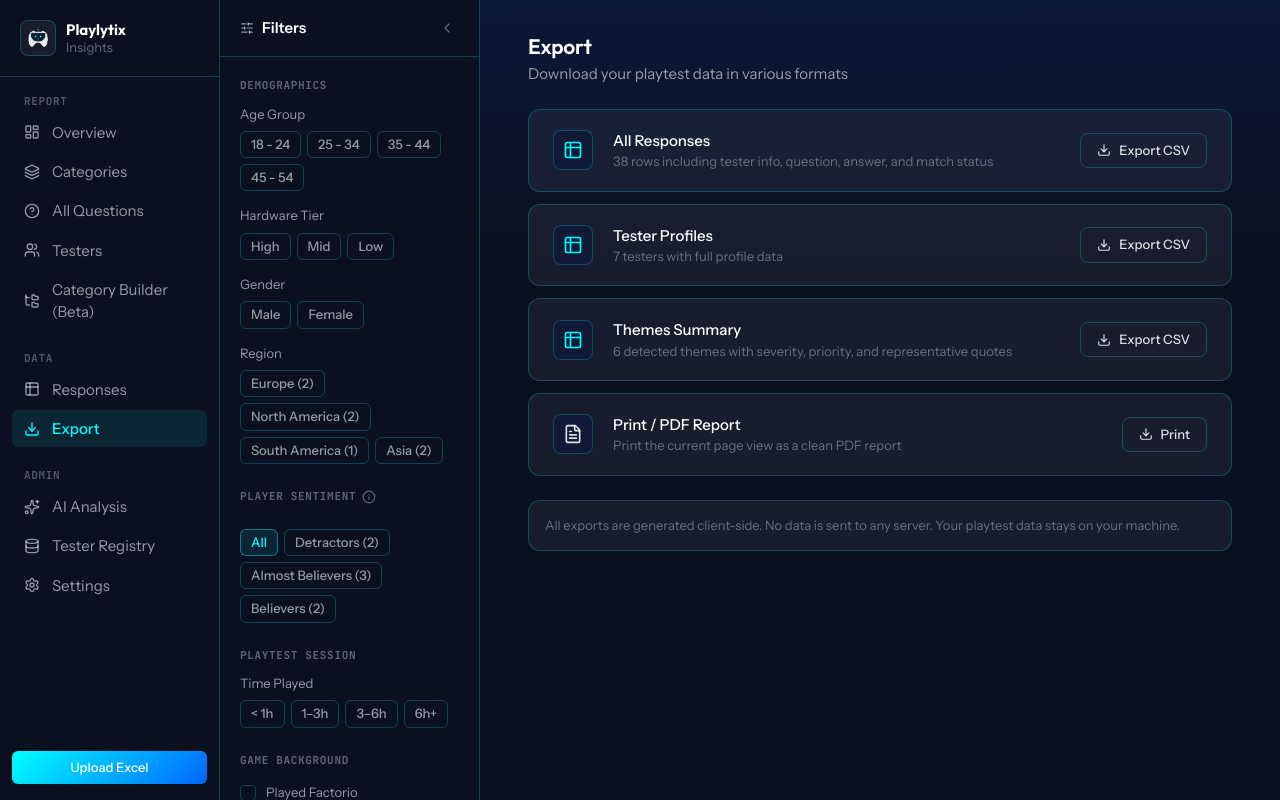
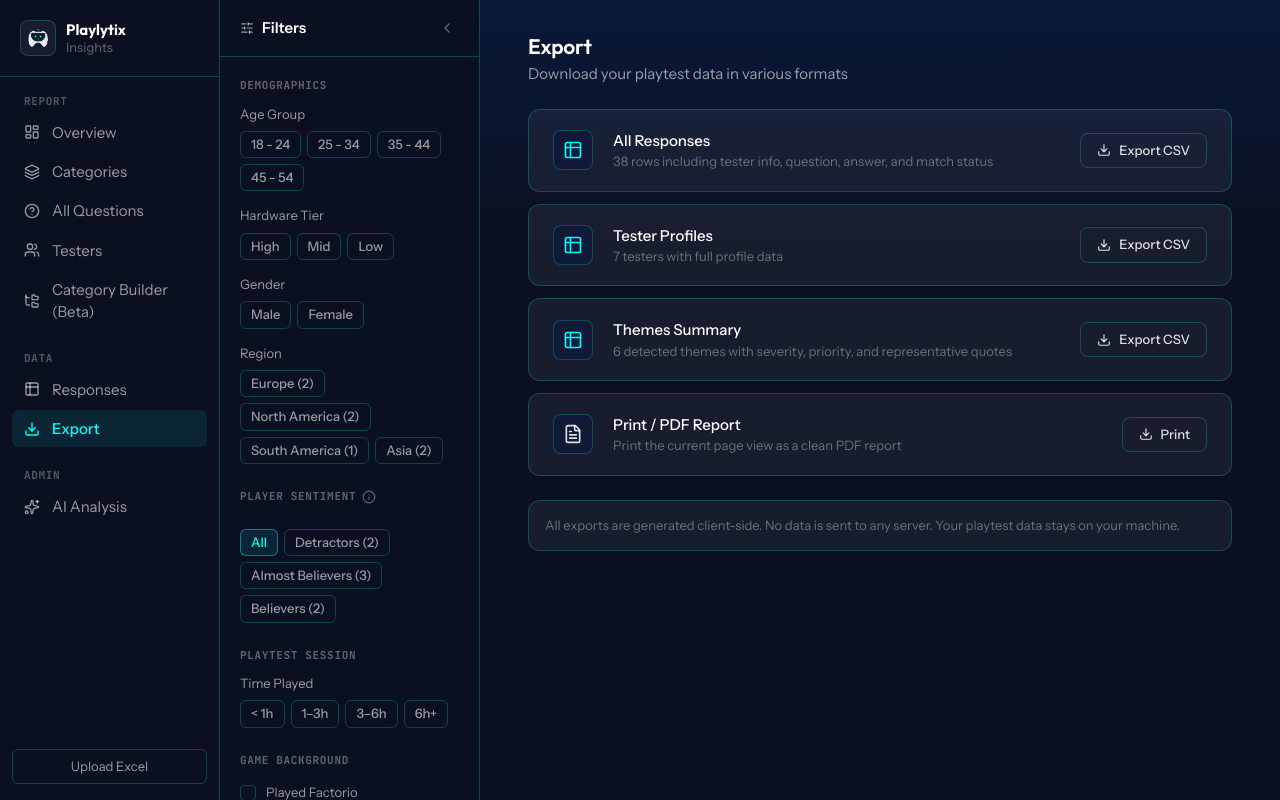
Before and after one commit to AdoRosip/PlaytestDashboard, a Next.js app: page /export in a window 1280 px wide. Built offline with nearby package versions, Linux system fonts and the light colour scheme.

Commit message:
removal of nav bar buttons for demo version

```diff
--- a/components/layout/Sidebar.tsx
+++ b/components/layout/Sidebar.tsx
@@ -4,7 +4,7 @@ import Link from 'next/link';
 import { usePathname } from 'next/navigation';
 import {
   LayoutDashboard, Layers, HelpCircle, Sparkles,
-  Users, Table2, Download, Settings, SlidersHorizontal, FolderTree, Database, X,
+  Users, Table2, Download, SlidersHorizontal, FolderTree, X,
 } from 'lucide-react';
 import { cn } from '@/lib/utils';
 import { useDashboardStore, selectActiveFilterCount } from '@/lib/store';
@@ -32,8 +32,8 @@ const NAV_SECTIONS = [
     label: 'ADMIN',
     items: [
       { href: '/themes',   label: 'AI Analysis', icon: Sparkles },
-      { href: '/registry', label: 'Tester Registry', icon: Database },
-      { href: '/settings', label: 'Settings',    icon: Settings },
+      // { href: '/registry', label: 'Tester Registry', icon: Database },
+      // { href: '/settings', label: 'Settings', icon: Settings },
     ],
   },
 ];
@@ -137,7 +137,7 @@ export default function Sidebar() {
       <div className="px-3 pb-4">
         <Link
           href="/upload"
-          className="flex items-center justify-center gap-2 w-full px-3 py-2 rounded-md text-xs bg-indigo-600 hover:bg-indigo-500 text-white transition-colors font-medium"
+          className="flex items-center justify-center gap-2 w-full px-3 py-2 rounded-md border border-slate-700/60 text-xs text-slate-400 hover:text-slate-200 hover:bg-slate-800/60 hover:border-slate-600 transition-colors"
         >
           Upload Excel
         </Link>
```
